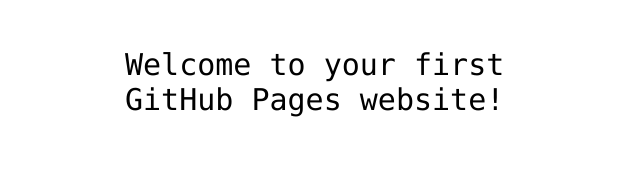
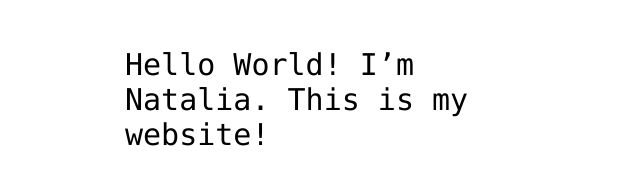
Before and after one commit to nbelchikov/hello-world, a plain HTML site: page index.html in a window 1280 px wide. Shown: the part 341-526 px from the top of the page, without its empty margins (315-955 px from the left). Drawn offline with Linux system fonts and the light colour scheme.

Commit message:
Add name to site

```diff
--- a/index.html
+++ b/index.html
@@ -11,8 +11,8 @@
 
 <img src="https://octodex.github.com/images/daftpunktocat-thomas.gif" id="octocat" alt="octocat-gif" />
 
-<!-- Change this code here by copy and pasting your template on line 15 -->
-<p>Welcome to your first GitHub Pages website!</p>
+
+<p>Hello World! I’m Natalia. This is my website!</p>
 
 </body>
 </html>
```
